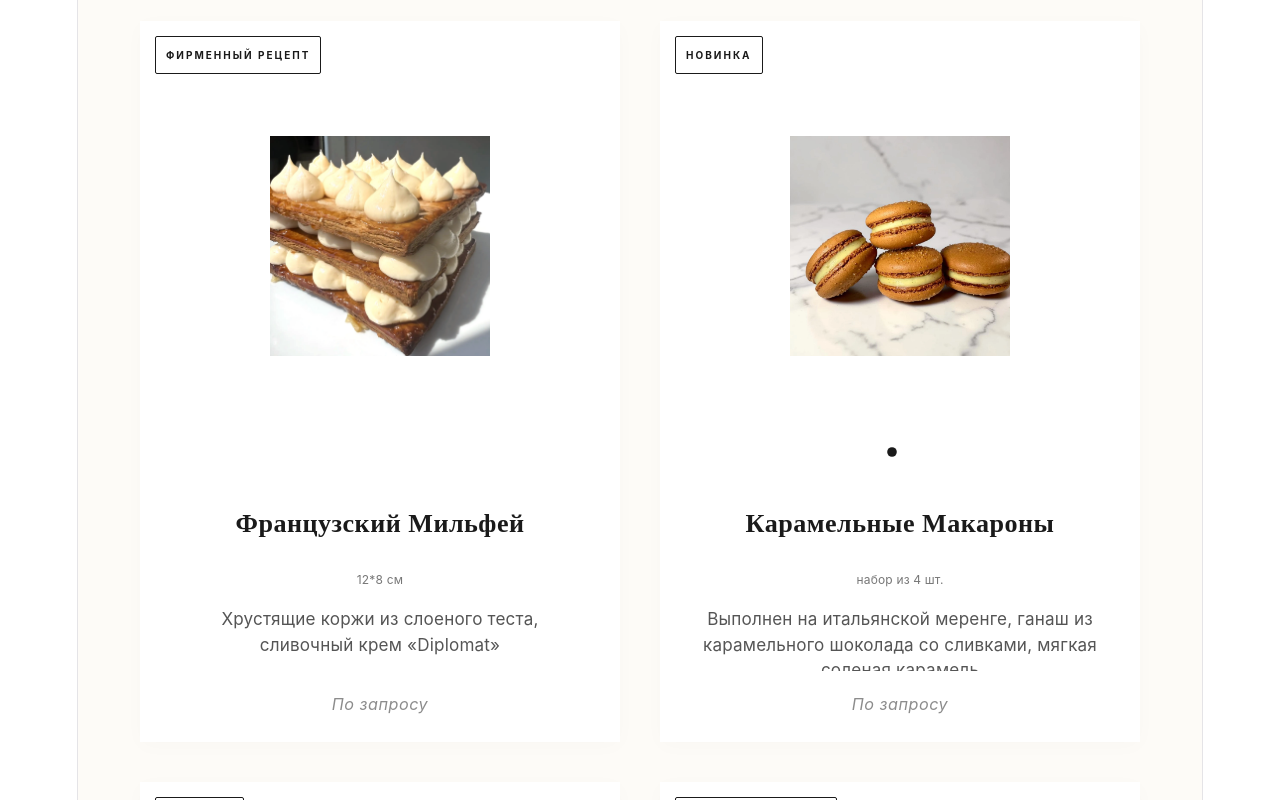
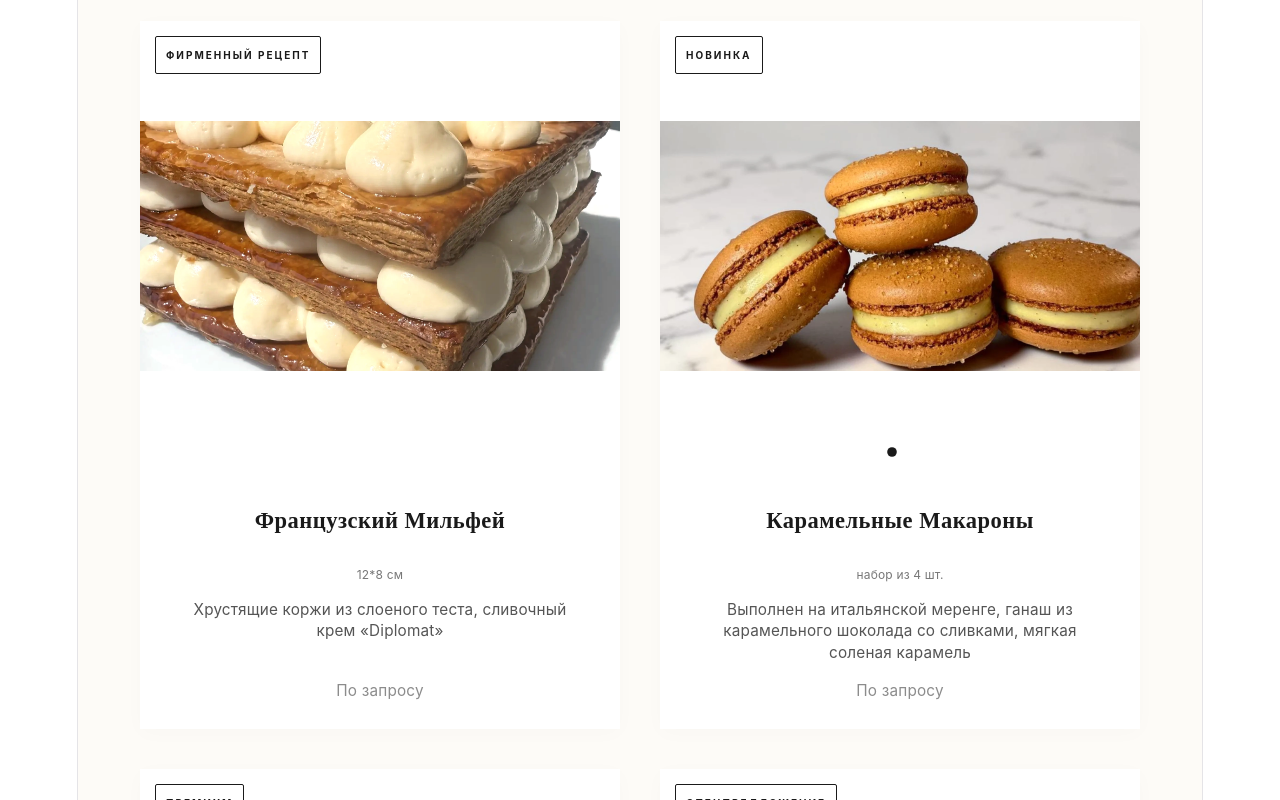
Before and after one commit to nastyadin1234-hub/menu-portfolio, a Vue app: page / in a window 1280 px wide. Shown: the part 740-1540 px from the top of the page. Built offline with nearby package versions, Linux system fonts and the light colour scheme.

Commit message:
Update New.vue

```diff
--- a/src/components/New.vue
+++ b/src/components/New.vue
@@ -767,51 +767,57 @@ onUnmounted(() => { window.removeEventListener('scroll', handleScroll) })
     backdrop-filter: blur(4px);
   }
 }
-  .product-card img,
-.product-image {
+  .product-card .image-wrapper img,
+.product-card img:first-of-type {
   width: 100% !important;
-  height: 220px !important;
-  object-fit: contain !important;
+  height: 250px !important;
+  object-fit: cover !important;
   object-position: center !important;
-  background-color: #ffffff;
   transition: transform 0.3s ease;
 }
 
-.product-card:hover img {
+.product-card .image-wrapper {
+  width: 100% !important;
+  height: 250px !important;
+  overflow: hidden !important;
+}
+
+.product-card:hover img:first-of-type {
   transform: scale(1.03);
 }
 
 .product-card h3,
 .product-title {
-  font-size: 1.45rem !important;
+  font-size: 1.25rem !important;
   font-weight: 600 !important;
   color: #1a1a1a !important;
-  margin-top: 15px !important;
-  margin-bottom: 6px !important;
+  margin-top: 12px !important;
+  margin-bottom: 4px !important;
   text-align: center !important;
 }
 
 .product-price,
 .price-tag {
-  font-size: 0.9rem !important;
+  font-size: 0.85rem !important;
   color: #8c8c8c !important;
   font-weight: 400 !important;
-  font-style: italic !important;
-  margin-top: 12px !important;
+  margin-top: 8px !important;
   text-align: center !important;
-  letter-spacing: 0.5px !important;
 }
 
 .product-desc,
 .product-card p {
-  font-size: 0.95rem !important;
+  font-size: 0.85rem !important;
   color: #555555 !important;
-  line-height: 1.5 !important;
+  line-height: 1.4 !important;
   text-align: center !important;
   white-space: normal !important;
   text-overflow: clip !important;
+  height: auto !important;
   max-height: none !important;
-  margin: 8px 15px !important;
+  display: block !important;
+  -webkit-line-clamp: unset !important;
+  margin: 6px 10px !important;
 }
 
 .footer-buttons,
@@ -833,4 +839,5 @@ onUnmounted(() => { window.removeEventListener('scroll', handleScroll) })
   letter-spacing: 1px !important;
 }
 
+
 </style>
```
